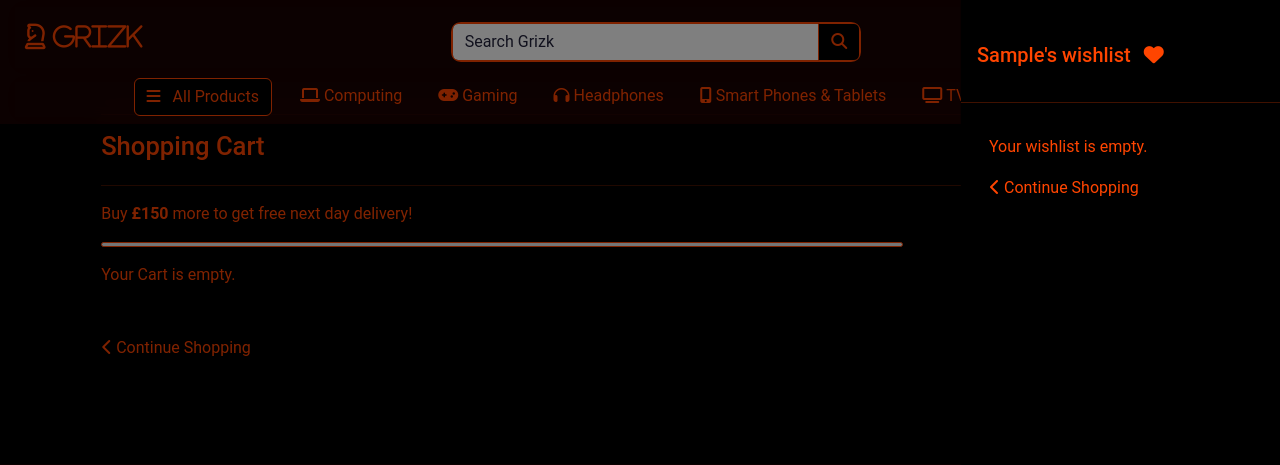
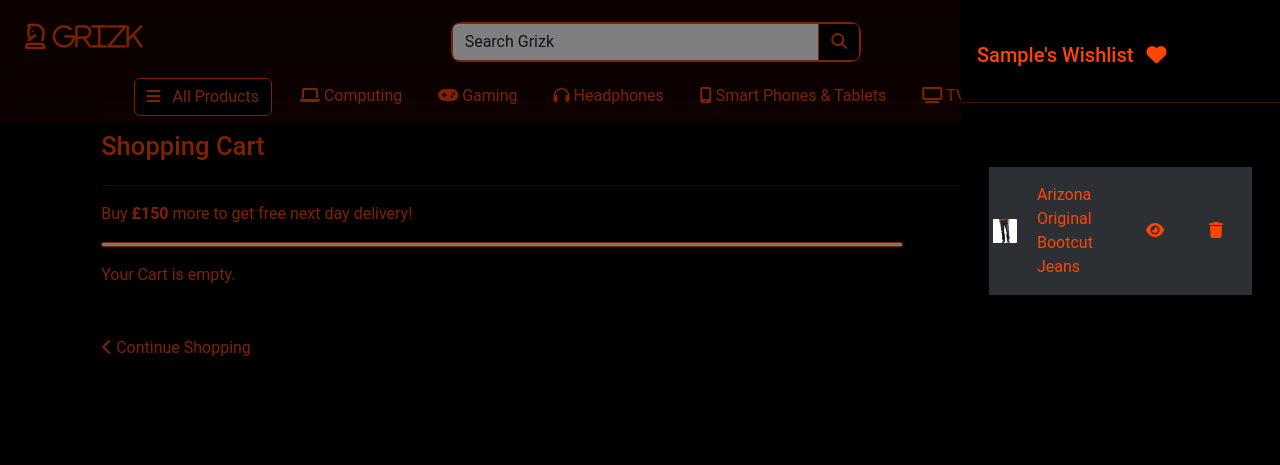
Before and after one commit to GOkwori/Grizk, a Django app: page /cart/ in a window 1280 px wide, after a click that opens the changed part. Shown: the top 465 px of the page. Run offline with Django 5.2, Linux system fonts and the light colour scheme; a user stored in the database is signed in; data comes from the database, SQL or seed files in the repository; tables that the repository leaves empty hold one stand-in row (values such as "Sample post"); some libraries are stand-ins or nearby versions.

Commit message:
Update remove from wishlist functionality

```diff
--- a/grizk/settings.py
+++ b/grizk/settings.py
@@ -88,6 +88,7 @@ TEMPLATES = [
                 "django.contrib.messages.context_processors.messages",
                 'django.template.context_processors.media',  # new
                 'cart.contexts.cart_contents',  # new
+                'wishlist.contexts.wishlist_context',
             ],
             'builtins': [
                 'crispy_forms.templatetags.crispy_forms_tags',
--- a/static/js/base.js
+++ b/static/js/base.js
@@ -22,6 +22,15 @@ document.addEventListener("DOMContentLoaded", function () {
   toastList.forEach((toast) => toast.show());
 
   updateProgressBar();
+
+  // Add event listeners for wishlist removal buttons
+  document.querySelectorAll(".remove-item").forEach(function (button) {
+    button.addEventListener("click", function () {
+      var productId = button.getAttribute("data-product_id"); // Get product ID from the button attribute
+      var csrfToken = getCookie("csrftoken"); // Get CSRF token for AJAX request
+      removeFromWishlist(productId, csrfToken); // Call the remove function
+    });
+  });
 });
 
 function updateProgressBar() {
@@ -127,6 +136,31 @@ function removeFromCart(button) {
     });
 }
 
+function removeFromWishlist(productId, csrfToken) {
+  fetch("/wishlist/remove/", {
+    method: "POST",
+    headers: {
+      "Content-Type": "application/json",
+      "X-CSRFToken": csrfToken,
+    },
+    body: JSON.stringify({
+      product_id: productId,
+    }),
+  })
+    .then((response) => response.json())
+    .then((data) => {
+      if (data.success) {
+        document.getElementById(`wishlist_item_${productId}`).remove(); // Remove item from DOM
+        console.log(data.message); // Log success message
+      } else {
+        console.error(data.message); // Log error message
+      }
+    })
+    .catch((error) => {
+      console.error("Error removing item from wishlist:", error);
+    });
+}
+
 function getCookie(name) {
   let cookieValue = null;
   if (document.cookie && document.cookie !== "") {
--- a/templates/base.html
+++ b/templates/base.html
@@ -80,7 +80,7 @@
                             <!-- Wishlist -->
                             <li class="nav-item list-inline-item d-none d-md-block" id="wishlist">
                                 <button
-                                    class="{% if wishlist_items %} font-weight-bold{% else %}text{% endif %} nav-link btn btn-primary"
+                                    class="{% if user_wishlist %} font-weight-bold{% else %}text{% endif %} nav-link btn btn-primary"
                                     type="button" data-bs-toggle="offcanvas" data-bs-target="#wishlistOffcanvas"
                                     aria-controls="wishlistOffcanvas">
                                     <div class="text-center">
@@ -126,38 +126,60 @@
         <div class="offcanvas offcanvas-end" data-bs-scroll="true" tabindex="-1" id="wishlistOffcanvas"
         aria-labelledby="wishlistOffcanvasLabel">
             <div class="offcanvas-header">
-            <h5 class="offcanvas-title mt-4" id="wishlistOffcanvasLabel">{{ request.user.username|title }}'s wishlist <i class="fa-solid fa-heart ms-2"></i></h5>
+                <h5 class="offcanvas-title mt-4" id="wishlistOffcanvasLabel">
+                    {{ request.user.username|title }}'s Wishlist
+                    <i class="fa-solid fa-heart ms-2"></i>
+                </h5>
                 <button type="button" class="btn-close mt-4" data-bs-dismiss="offcanvas" aria-label="Close"></button>
             </div>
             <hr>
             <div class="offcanvas-body">
                 <div class="container">
-
-                {% if wishlist_items %}
-                {% for item in wishlist_items %}
-                <div class="row mb-3">
-                    <div class="col-3 my-1">
+                    {% if user_wishlist %}
+                        <div class="table-responsive">
+                            <table class="table table-sm table-borderless table-dark table-striped align-middle">
+                                <thead>
+                                    <tr>
+                                        <th scope="col" class="p-3"></th>
+                                        <th scope="col" class="p-3"></th>
+                                        <th scope="col" class="p-1"></th>
+                                        <th scope="col" class="p-1 text-center"></th>
+                                    </tr>
+                                </thead>
+                                <tbody>
+                                    {% for item in user_wishlist %}
+                                    <tr id="wishlist_item_{{ item.product.id }}">
+                                        <!-- Product Image -->
+                                        <td class="p-1">
                                           {% if item.product.image %}
                                           <img class="w-100" src="{{ item.product.image.url }}" alt="{{ item.product.name }}">
                                           {% else %}
                                           <img class="w-100" src="{{ MEDIA_URL }}noimage.png" alt="{{ item.product.name }}">
                                           {% endif %}
-                    </div>
-                    <div class="col-9">
+                                        </td>
+
+                                        <!-- Product Info -->
+                                        <td class="p-3 w-100">
                                           <p class="my-0">{{ item.product.name }}</p>
-                        <p class="my-2">£{{ item.product.price|floatformat:2 }}</p>
-                        <p class="my-0 small">Qty: {{ item.quantity }}</p>
+                                        </td>
 
-                    </div>
-                </div>
+                                        <!-- View Button -->
+                                        <td class="p-3">
+                                          <a href="{% url 'product_detail' item.product.id %}" role='button'>
+                                            <i class="fa-solid fa-eye"></i>
+                                          </a>
+                                        </td>
+
+                                        <!-- Remove Button -->
+                                        <td class="p-3">
+                                          <button class="btn remove-item text-center" data-product_id="{{ item.product.id }}" type="button">
+                                            <i class="fa-solid fa-trash"></i>
+                                          </button>
+                                        </td>
+                                      </tr>
                                     {% endfor %}
-                <div class="mt-4">
-                    <div class="row mt-4">
-                        <div class="col-6 text-center">
-                            <a href="{% url 'wishlist' %}" class="btn btn-outline-primary offcanvas-btn" role="button">
-                                <i class="fa-solid fa-heart ms-2"></i>Wishlist</a>
-                        </div>
-                    </div>
+                                </tbody>
+                            </table>
                         </div>
                     {% else %}
                     <p>Your wishlist is empty.</p>
@@ -170,6 +192,7 @@
                 </div>
             </div>
         </div>
+
 
      <!-- Offcanvas for Cart -->
      <div class="offcanvas offcanvas-end" data-bs-scroll="true" tabindex="-1" id="cartOffcanvas"
--- a/wishlist/contexts.py
+++ b/wishlist/contexts.py
@@ -1,41 +1,16 @@
-from decimal import Decimal
-from django.conf import settings
-from django.shortcuts import get_object_or_404
-from products.models import Product
+# wishlist/contexts.py
 
+from .models import Wishlist
+from profiles.models import UserProfile
 
-def wishlist_contents(request):
-    wishlist_items = []
-    product_count = 0
-    wishlist = request.session.get('wishlist', {})
+def wishlist_context(request):
+    """Context processor to pass wishlist items to all templates."""
+    if request.user.is_authenticated:
+        user_profile = UserProfile.objects.get(user=request.user)
+        wishlist_items = Wishlist.objects.filter(user_profile=user_profile)
+    else:
+        wishlist_items = []
 
-    product_ids = [item_id for item_id in wishlist.keys()]
-    products = Product.objects.filter(pk__in=product_ids)
-    product_map = {product.pk: product for product in products}
-
-    for item_id, item_data in wishlist.items():
-        product = product_map.get(int(item_id))
-        if not product:
-            continue
-        if isinstance(item_data, int):
-            total += item_data * product.price
-            product_count += item_data
-            wishlist_items.append({
-                'item_id': item_id,
-                'product': product,
-            })
-        else:
-            for colour, quantity in item_data['items_by_colour'].items():
-                product_count += quantity
-                wishlist_items.append({
-                    'item_id': item_id,
-                    'product': product,
-                    'colour': colour,
-                })
-
-    context = {
-        'wishlist_items': wishlist_items,
-        'product_count': product_count,
+    return {
+        'user_wishlist': wishlist_items,
     }
-
-    return context
--- a/wishlist/templates/wishlist/wishlist.html
+++ b/wishlist/templates/wishlist/wishlist.html
@@ -24,14 +24,14 @@
 
         <div class="row">
             <div class="col-9">
-                {% if wishlist_items %}
+                {% if user_wishlist %}
                 <div class="d-block d-md-none">
                     <div class="row">
                         <div class="col">
                             {% include "wishlist/wishlist-buttons.html" %}
                         </div>
                     </div>
-                    {% for item in wishlist_items %}
+                    {% for item in user_wishlist %}
                     <div class="row">
                         <div class="col-12 col-sm-6 mb-2">
                             {% include "cart/product-image.html" %}
@@ -66,7 +66,7 @@
                             </tr>
                         </thead>
 
-                        {% for item in wishlist_items %}
+                        {% for item in user_wishlist %}
                         <tr>
                             <td class="p-1">
                                 {% include "cart/product-image.html" %}
--- a/wishlist/urls.py
+++ b/wishlist/urls.py
@@ -5,5 +5,5 @@ from . import views
 urlpatterns = [
     path('', views.wishlist, name='wishlist'),
     path('add/<product_id>/', views.add_to_wishlist, name='add_to_wishlist'),
-    path('remove/<product_id>/', views.remove_from_wishlist, name='remove_from_wishlist'),
+    path('wishlist/remove/', views.remove_from_wishlist, name='remove_from_wishlist'),
 ]
```
Also changed, not shown: wishlist/views.py (+13 -10 lines). Lines whose indentation alone changed are shown as unchanged.
